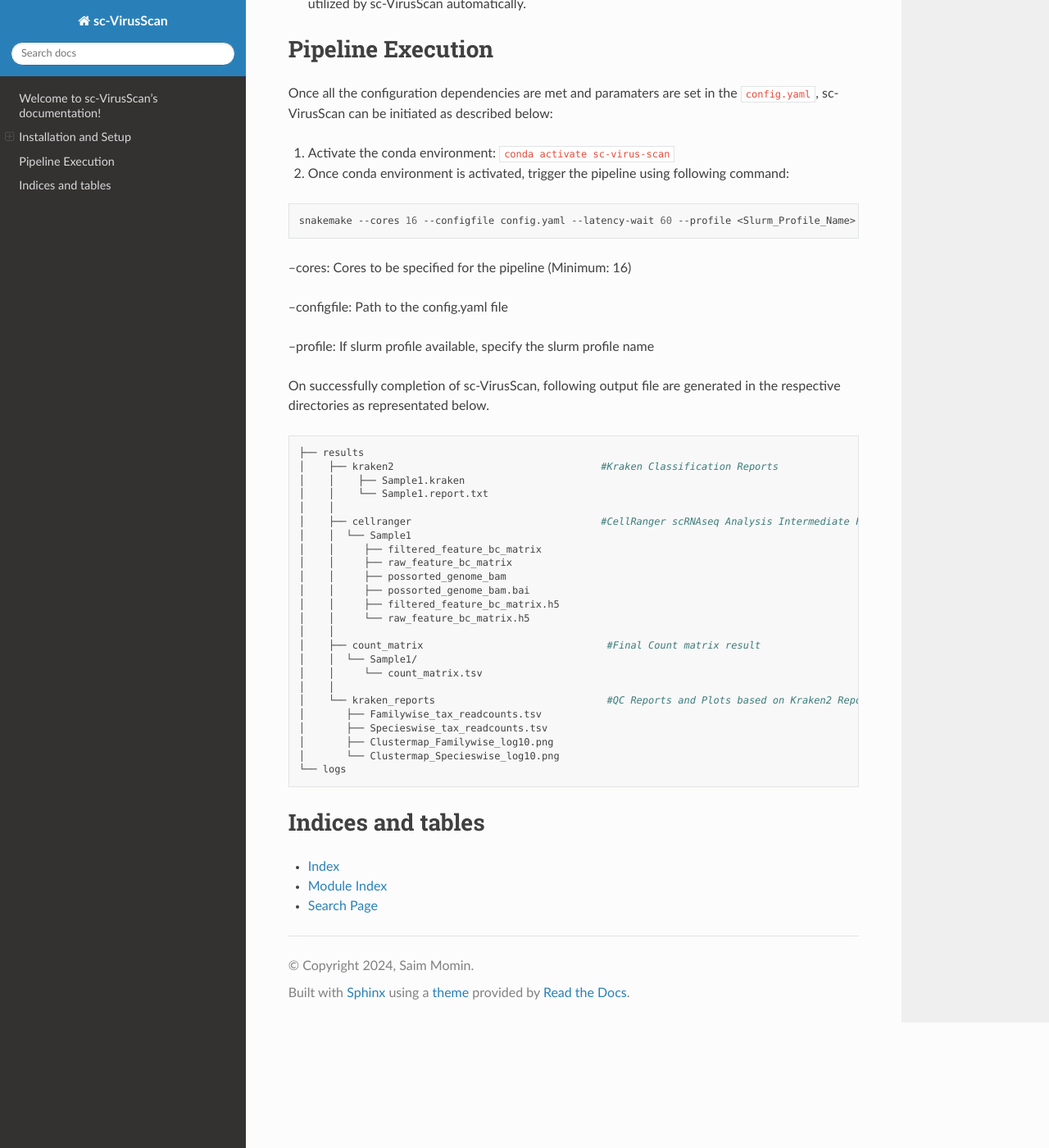
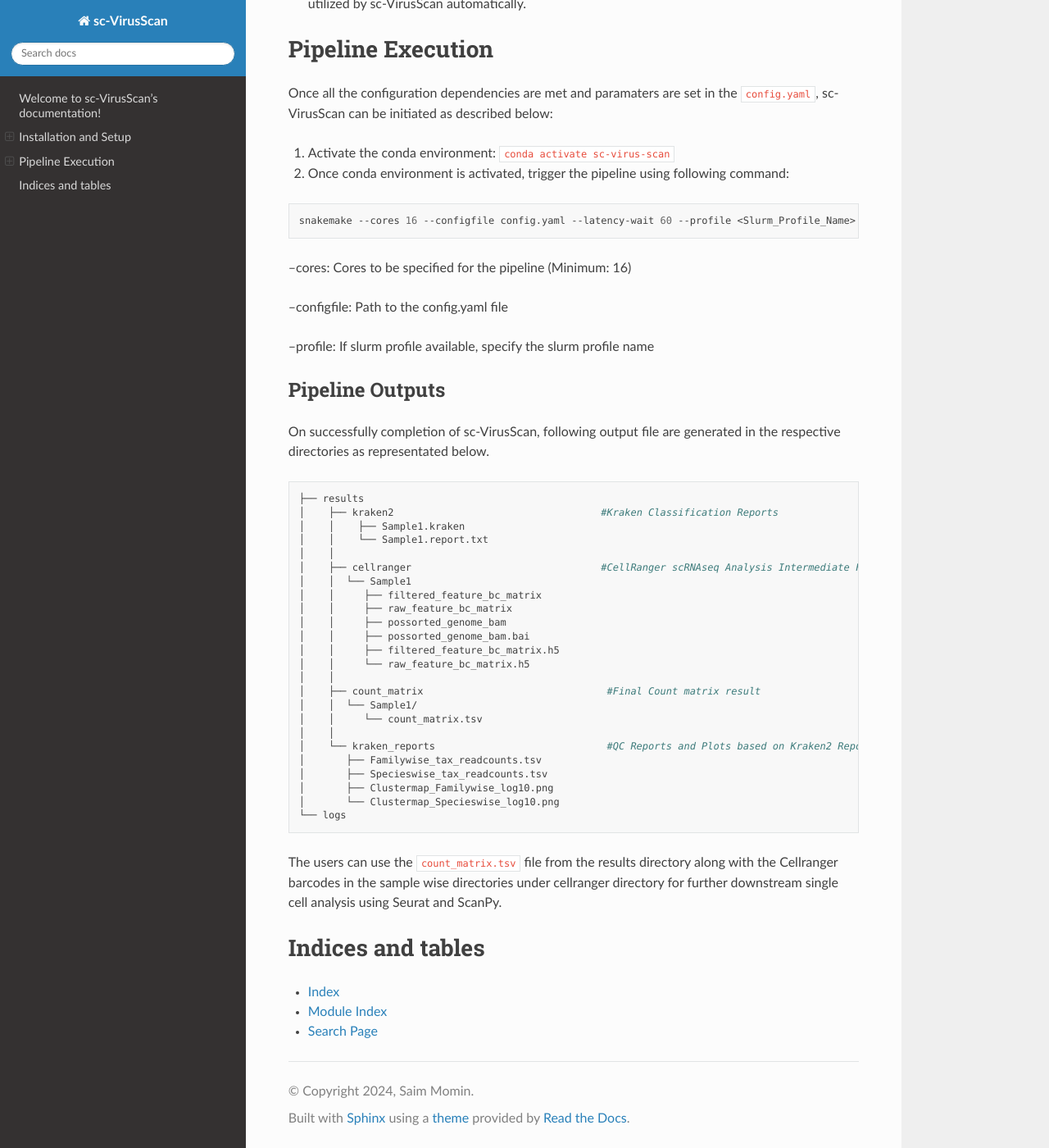
Before and after one commit to maxplanck-ie/sc-VirusScan, a Sphinx documentation site: the page built from docs/index.rst, in a window 1280 px wide and 1400 px high, scrolled down 3080 px. Shown: the whole window at 82% size. Built offline with Sphinx 7.4.7 and the Read the Docs theme 2.0.0, drawn with Linux system fonts in a browser that asks for light colours.

Commit message:
Update index.rst

```diff
--- a/docs/index.rst
+++ b/docs/index.rst
@@ -138,9 +138,8 @@ Once all the configuration dependencies are met and paramaters are set in the ``
 
 --profile: If slurm profile available, specify the slurm profile name
 
-
-Pipeline Output
-+++++++++++++++++++++++++++++++++++++++
+Pipeline Outputs
+^^^^^^^^^^^^^^^^^^
 
 On successfully completion of sc-VirusScan, following output file are generated in the respective directories as representated below.
 
@@ -171,6 +170,8 @@ On successfully completion of sc-VirusScan, following output file are generated
    │       └── Clustermap_Specieswise_log10.png
    └── logs
 
+The users can use the ``count_matrix.tsv`` file from the results directory along with the Cellranger barcodes in the sample wise directories under cellranger directory for further downstream single cell analysis using Seurat and ScanPy.
+
 
 Indices and tables
 ==================
```
